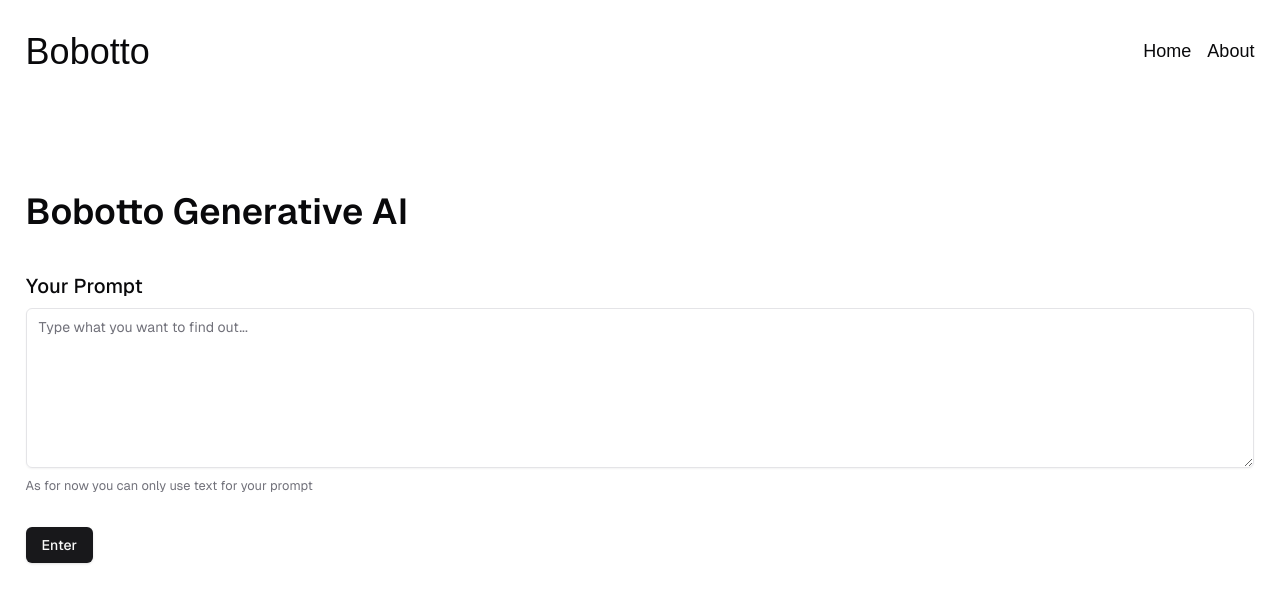
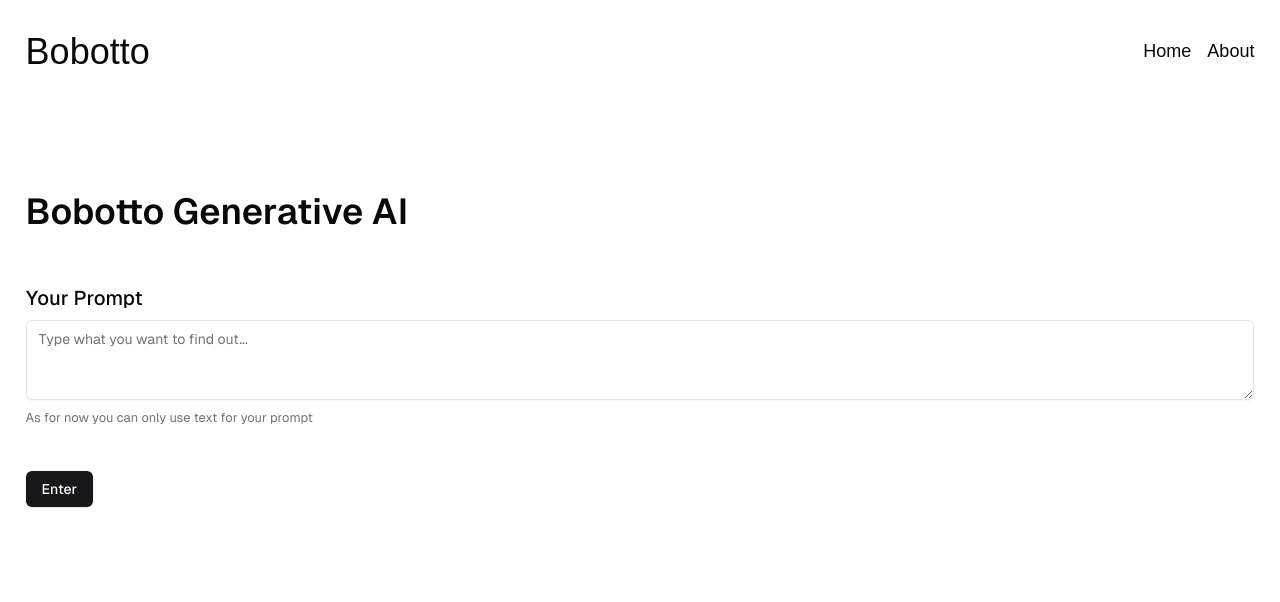
Before and after one commit to fcram7/bobotto, a Next.js app: page / in a window 1280 px wide. Shown: the top 602 px of the page. Built offline with nearby package versions, Linux system fonts and the light colour scheme.

Commit message:
fixed text area height

```diff
--- a/src/app/_components/FormItemComponent.tsx
+++ b/src/app/_components/FormItemComponent.tsx
@@ -12,10 +12,10 @@ interface geminiInput {
 
 export const FormItemComponent = ({ field }: geminiInput) => {
   return (
-    <FormItem>
+    <FormItem className='py-3'>
       <FormLabel className='lg:text-xl'>Your Prompt</FormLabel>
       <FormControl>
-        <Textarea className='h-40' placeholder='Type what you want to find out...' required {...field} />
+        <Textarea className='h-20' placeholder='Type what you want to find out...' required {...field} />
       </FormControl>
       <FormDescription>As for now you can only use text for your prompt</FormDescription>
       <FormMessage />
```
